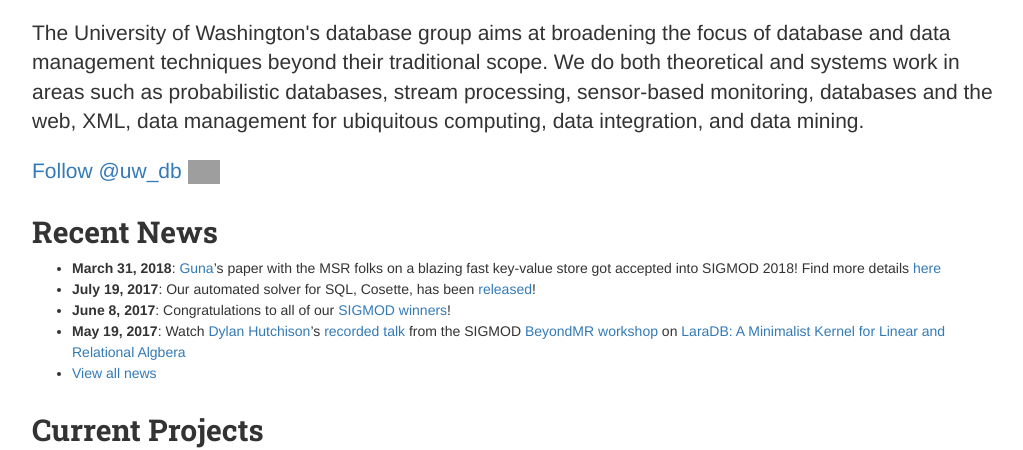
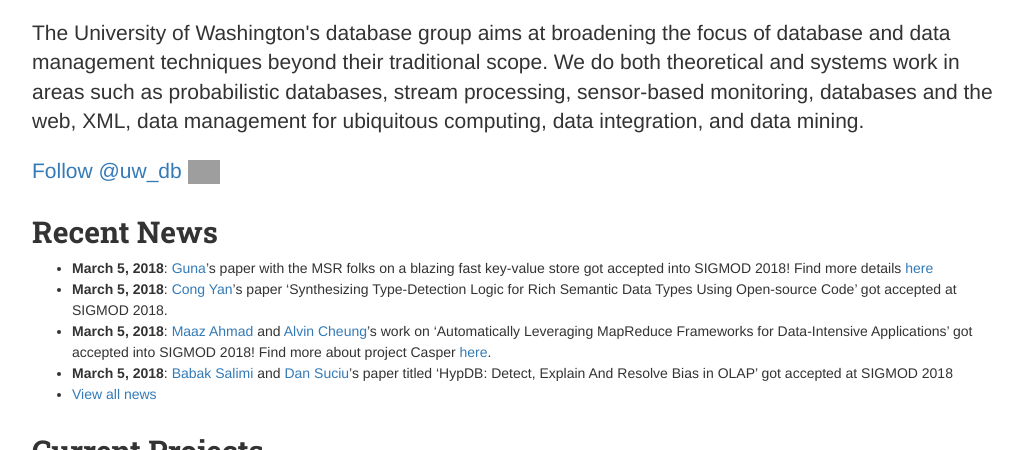
Before and after one commit to uwdb/website, a Jekyll site: the page built from index.markdown, in a window 1280 px wide and 900 px high, scrolled down 462 px, cut to the strip 0-450 px from the top of the window. Shown: the whole strip, without its empty margins (123-1146 px from the left). Built offline with Jekyll 4.4.1, drawn with Linux system fonts in a browser that asks for light colours; nearby versions of some CDN libraries; comment, search, counter and statistics services are not loaded; grey boxes are pictures that could not be loaded.

Commit message:
Update news.yml

```diff
--- a/_data/news.yml
+++ b/_data/news.yml
@@ -1,6 +1,22 @@
-- date: 2018-03-31
+- date: 2018-03-05
+  description: >
+    [Babak Salimi](https://dblp.uni-trier.de/pers/hd/s/Salimi:Babak) and [Dan Suciu](https://homes.cs.washington.edu/~suciu/)'s paper titled 'HypDB: Detect, Explain And Resolve Bias in OLAP' got accepted at SIGMOD 2018
+
+- date: 2018-03-05
+  description: >
+    [Maaz Ahmad](https://homes.cs.washington.edu/~maazsaf/) and [Alvin Cheung](https://homes.cs.washington.edu/~akcheung/)'s work on 'Automatically Leveraging MapReduce Frameworks for Data-Intensive Applications' got accepted into SIGMOD 2018! Find more about project Casper [here](http://casper.uwplse.org/).
+
+- date: 2018-03-05
+  description: >
+    [Cong Yan](https://homes.cs.washington.edu/~congy/)'s paper 'Synthesizing Type-Detection Logic for Rich Semantic Data Types Using Open-source Code' got accepted at SIGMOD 2018.
+
+- date: 2018-03-05
   description: >
     [Guna](http://gunaprsd.org)'s paper with the MSR folks on a blazing fast key-value store got accepted into SIGMOD 2018! Find more details [here](https://www.microsoft.com/en-us/research/publication/faster-concurrent-key-value-store-place-updates/)
+
+- date: 2018-03-04
+  description: >
+    Four papers from UWDB got accepted into SIGMOD 2018! More details soon!
 
 - date: 2017-07-19
   description: >
```
